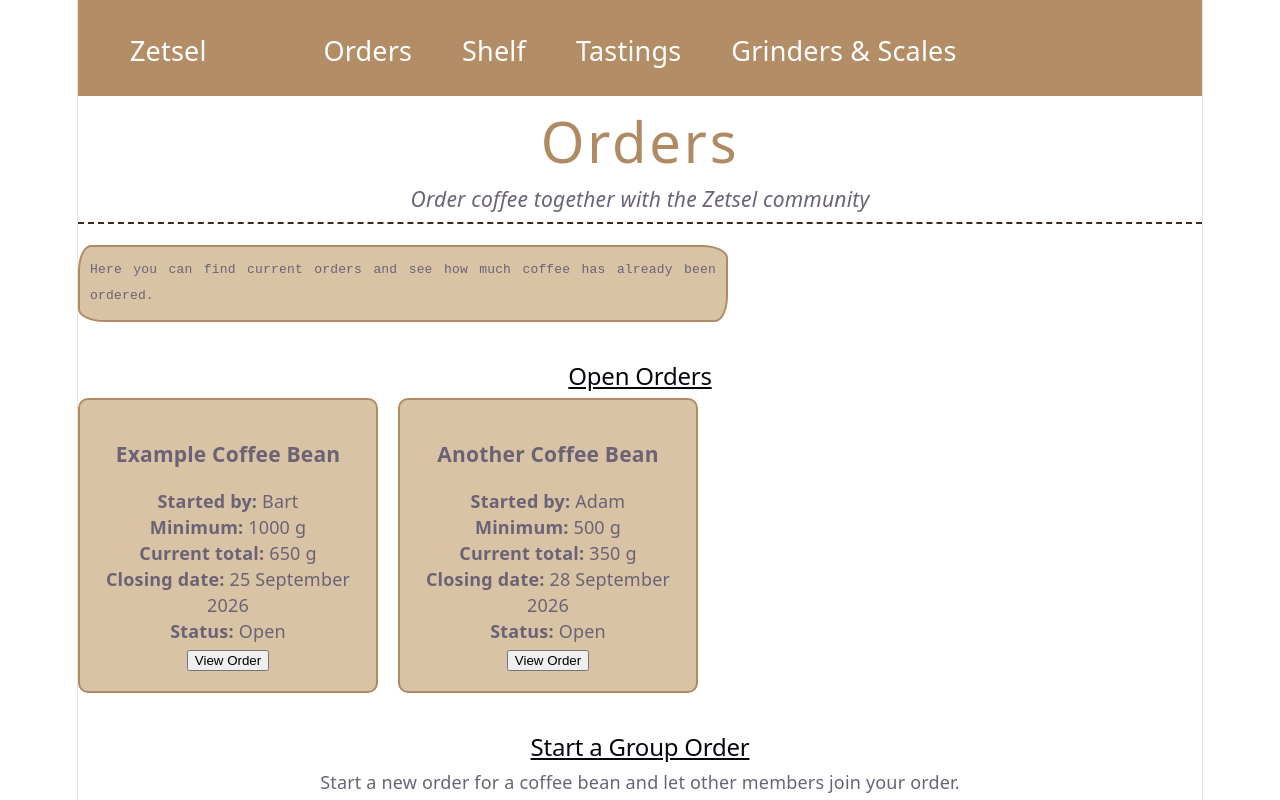
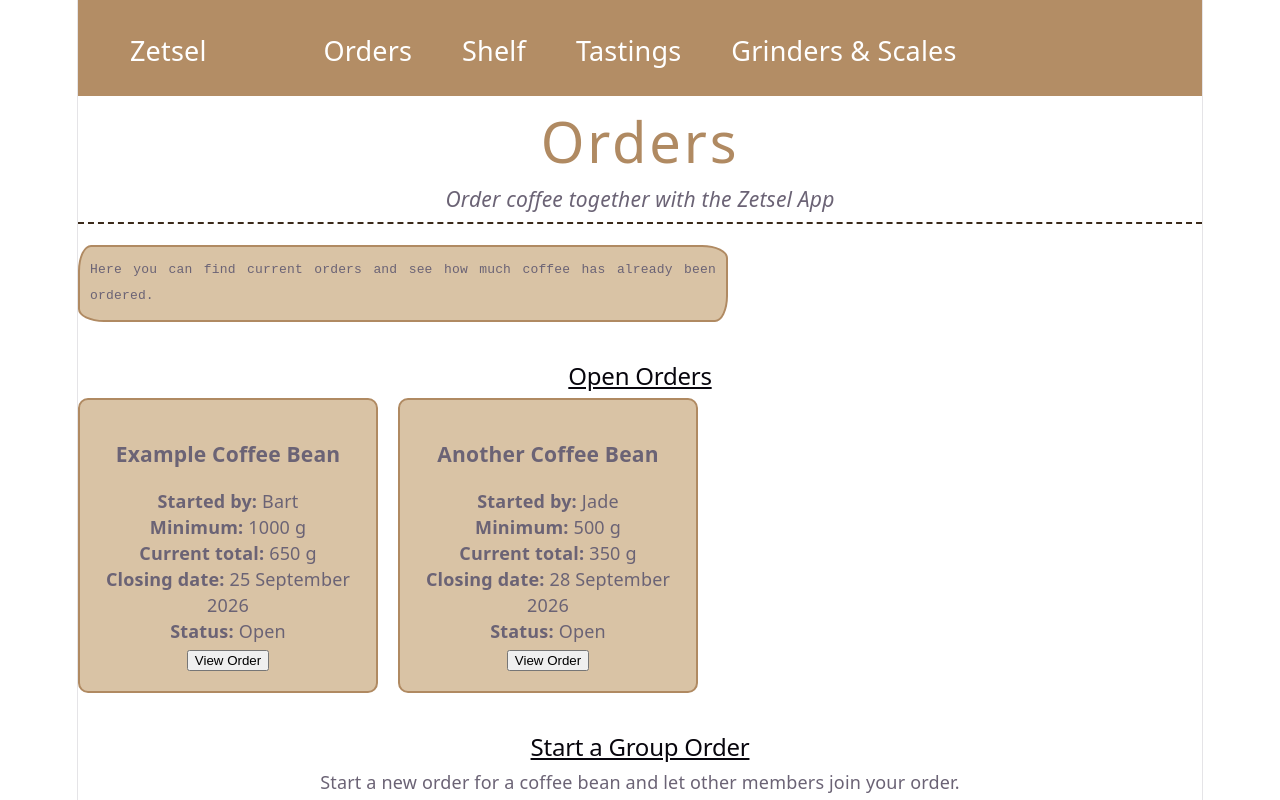
Before and after one commit to Bart079/INF2C-Team-3-WebAppDev, a React (Vite) app in the folder ClientApp/: page /orders in a window 1280 px wide. Shown: the top 800 px of the page. Built offline with nearby package versions, Linux system fonts and the light colour scheme.

Commit message:
Update groupOrders.tsx

```diff
--- a/ClientApp/src/features/orders/groupOrders.tsx
+++ b/ClientApp/src/features/orders/groupOrders.tsx
@@ -3,11 +3,11 @@ import "../../css/group_Orders.css";
 export function OrdersPage() {
   return (
     <>
-      {/* Korte uitleg over group orders */}
+      {/* intro group orders */}
       <section className="orders_intro">
         <h1 className="title">Orders</h1>
         <h3 className="sub">
-          Order coffee together with the Zetsel community
+          Order coffee together with the Zetsel App
         </h3>
 
         <p className="text">
@@ -49,7 +49,7 @@ export function OrdersPage() {
             <h3>Another Coffee Bean</h3>
 
             <p>
-              <strong>Started by:</strong> Adam
+              <strong>Started by:</strong> Jade
             </p>
             <p>
               <strong>Minimum:</strong> 500 g
```
